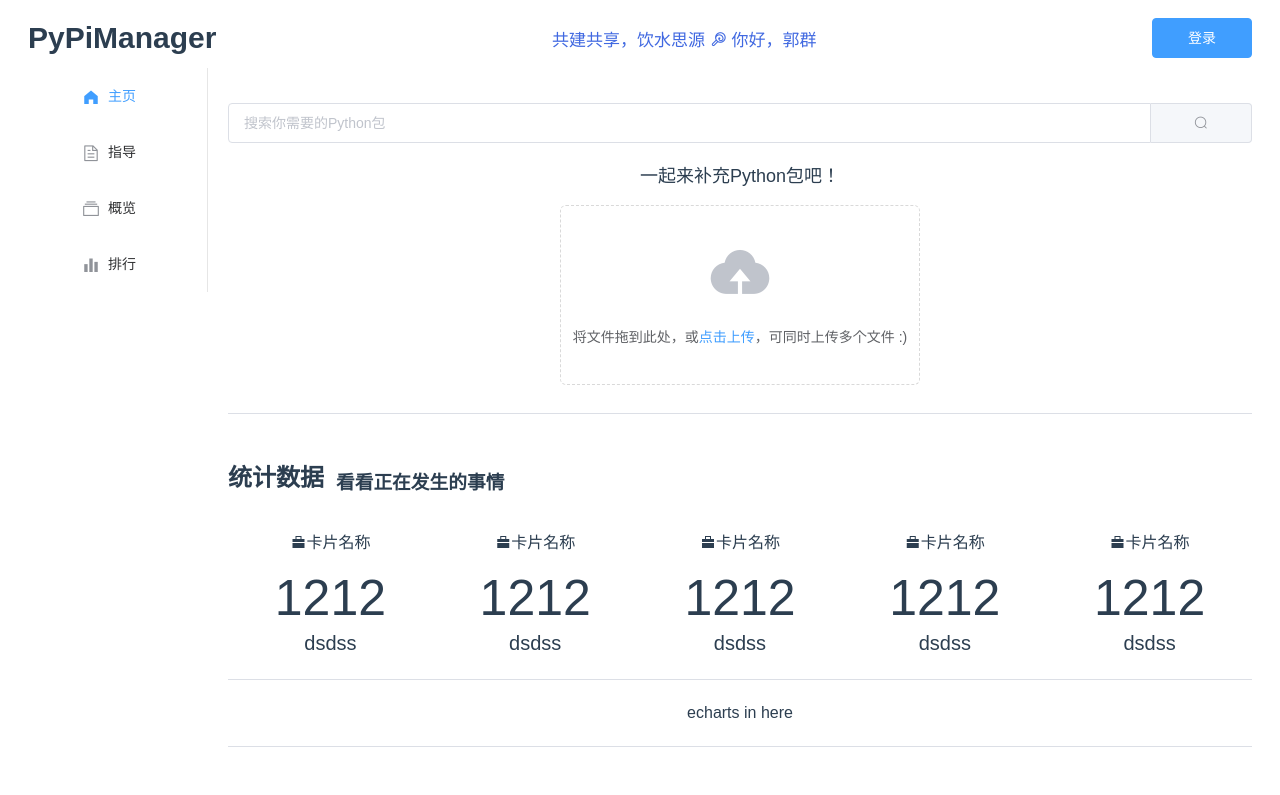
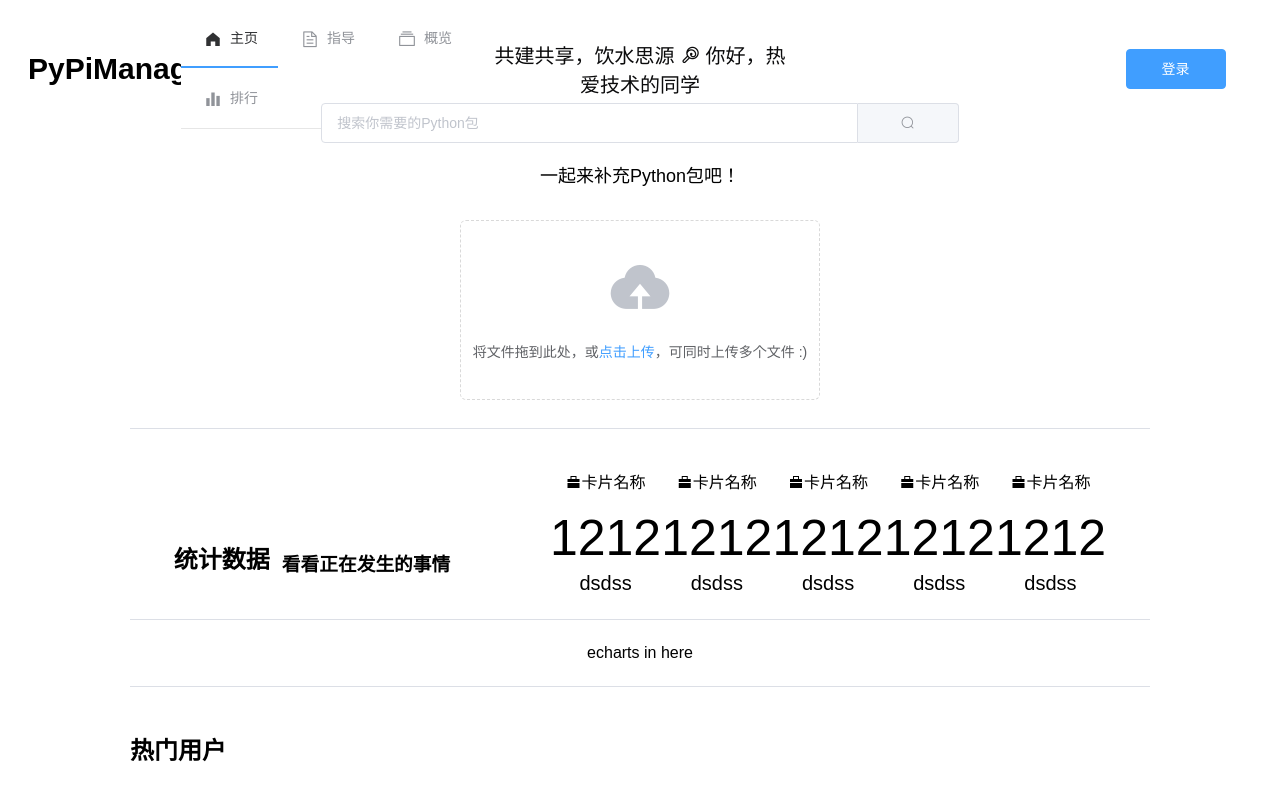
Before and after one commit to PyPiManager/pypimanager-frontend, a Vue app: page /home in a window 1280 px wide. Shown: the top 795 px of the page. Built offline with nearby package versions, Linux system fonts and the light colour scheme.

Commit message:
布局调整

```diff
--- a/src/App.vue
+++ b/src/App.vue
@@ -1,33 +1,24 @@
 <template>
-  <el-container class="main-container">
+  <el-container>
     <el-header>
       <Header :userName="userName"></Header>
     </el-header>
-    <!-- <el-divider></el-divider> -->
-    <el-container>
-      <el-aside width="200px">
-        <Menu></Menu>
-      </el-aside>
-      <el-container>
     <el-main>
-          <div v-if="$route.path == '/home'"><Home></Home></div>
+      <div v-if="$route.path == '/home'">
+        <Home></Home>
+      </div>
       <div v-else-if="$route.path == '/guide'"><Guide></Guide></div>
-          <div v-else-if="$route.path == '/packages'">
-            <Packages></Packages>
-          </div>
+      <div v-else-if="$route.path == '/packages'"><Packages></Packages></div>
       <div v-else-if="$route.path == '/rank'"><Rank></Rank></div>
     </el-main>
     <el-footer>
       <Footer></Footer>
     </el-footer>
   </el-container>
-    </el-container>
-  </el-container>
 </template>
 
 <script>
 import Header from "@/components/Header.vue";
-import Menu from "@/components/Menu.vue";
 import Footer from "@/components/Footer.vue";
 import Home from "@/views/Home.vue";
 import Guide from "@/views/Guide.vue";
@@ -38,7 +29,6 @@
   name: "App",
   components: {
     Header,
-    Menu,
     Footer,
     Home,
     Guide,
@@ -47,7 +37,7 @@
   },
   data() {
     return {
-      userName: "郭群",
+      userName: "热爱技术的同学",
     };
   },
 };
@@ -59,26 +49,9 @@
   -webkit-font-smoothing: antialiased;
   -moz-osx-font-smoothing: grayscale;
   text-align: center;
-  color: #2c3e50;
-  height: 100vh;
-}
-
-.main-container {
-  height: 100vh;
 }
 
 .el-header {
-  display: flex;
-  justify-content: space-between;
-  padding-left: 0;
-  align-items: center;
-}
-
-.el-main {
-  /* background-color: burlywood; */
-}
-
-.el-footer {
-  /* background-color: cornsilk; */
+  height: 100px;
 }
 </style>
--- a/src/components/Footer.vue
+++ b/src/components/Footer.vue
@@ -1,17 +1,15 @@
 <template>
+  <div>
     <span>@2019-2021 Coright: fh test department</span>
-    <br>
+    <br />
     <span>建议意见、问题反馈请联系 郭群（X2590）</span>
+  </div>
 </template>
-
 
 <script>
 export default {
-    name: 'Footer'
-}
+  name: "Footer",
+};
 </script>
 
-
-<style scope>
-
-</style>
+<style scope></style>
--- a/src/components/Header.vue
+++ b/src/components/Header.vue
@@ -1,24 +1,33 @@
 <template>
-  <div>
-    <span id="title-name">PyPiManager</span>
-  </div>
-  <div>
-    <span id="slogan"
-      >共建共享，饮水思源 <span class="el-icon-lollipop"></span> 你好，{{
-        userName
-      }}</span
-    >
-  </div>
-  <div>
-    <el-button type="primary">登录</el-button>
-  </div>
+  <el-row>
+    <el-col :span="3">
+      <span id="title-name">PyPiManager</span>
+    </el-col>
+    <el-col :span="6">
+      <Menu></Menu>
+    </el-col>
+    <el-col :span="6">
+      <span id="slogan">
+        共建共享，饮水思源
+        <span class="el-icon-lollipop"></span> 你好，{{ userName }}
+      </span>
+    </el-col>
+    <el-col :span="3" :offset="6">
+      <el-button type="primary">登录</el-button>
+    </el-col>
+  </el-row>
 </template>
 
 <script>
+import Menu from "@/components/Menu.vue";
+
 export default {
-  name: "Header",
   props: {
     userName: String,
+  },
+  name: "Header",
+  components: {
+    Menu,
   },
 };
 </script>
@@ -29,8 +38,16 @@
   font-weight: bold;
 }
 
+.el-row {
+  align-items: center;
+  justify-content: flex-start;
+}
+
 #slogan {
-  font-size: 17px;
-  color: royalblue;
-}</style
->>
+  font-size: 20px;
+  color: rgb(11, 11, 12);
+}
+/* .el-col {
+  display: flex;
+} */
+</style>
--- a/src/components/Menu.vue
+++ b/src/components/Menu.vue
@@ -1,8 +1,5 @@
 <template>
-  <el-menu
-    default-active="home"
-    router
-  >
+  <el-menu default-active="home" mode="horizontal" router>
     <el-menu-item index="home">
       <i class="el-icon-s-home"></i>
       <template #title>主页</template>
@@ -28,7 +25,4 @@
 };
 </script>
 
-
-<style scoped>
-
-</style>
+<style scoped></style>
--- a/src/components/Search.vue
+++ b/src/components/Search.vue
@@ -1,11 +1,13 @@
 <template>
-  <div style="margin-top: 15px">
-    <el-input placeholder="搜索你需要的Python包" v-model="search">
-      <template #append>
-        <el-button icon="el-icon-search"></el-button>
-      </template>
-    </el-input>
-  </div>
+  <el-row>
+    <el-col :span="15" style="margin-top: 15px">
+      <el-input placeholder="搜索你需要的Python包" v-model="search">
+        <template #append>
+          <el-button icon="el-icon-search"></el-button>
+        </template>
+      </el-input>
+    </el-col>
+  </el-row>
 </template>
 
 <script>
@@ -21,9 +23,6 @@
 </script>
 
 <style>
-.el-input {
-  width: 70%;
-}
 .el-button {
   width: 100px;
 }
--- a/src/components/Statistics.vue
+++ b/src/components/Statistics.vue
@@ -1,5 +1,5 @@
 <template>
-  <div id="container">
+  <el-row>
     <div id="title">
       <el-space :size="12" spacer="|">
         <h2>统计数据</h2>
@@ -15,7 +15,7 @@
       <StatCard></StatCard>
       <StatCard></StatCard>
     </div>
-  </div>
+  </el-row>
 </template>
 
 <script>
@@ -34,10 +34,6 @@
   display: flex;
 }
 
-#container {
-  flex-direction: column;
-}
-
 #title {
   justify-content: flex-start;
   flex-direction: row;
--- a/src/components/Upload.vue
+++ b/src/components/Upload.vue
@@ -1,8 +1,9 @@
 <template>
-  <div>
+  <el-row>
+    <el-col :span="20">
       <p id="slogan">一起来补充Python包吧！</p>
-  </div>
-  <div style="margin-top: 15px">
+    </el-col>
+    <el-col :span="20" style="margin-top: 15px">
       <el-upload
         class="upload"
         drag
@@ -21,7 +22,8 @@
         </div>
       </template> -->
       </el-upload>
-  </div>
+    </el-col>
+  </el-row>
 </template>
 
 <style scoped>
--- a/src/views/Home.vue
+++ b/src/views/Home.vue
@@ -1,16 +1,17 @@
 <template>
-  <div class="home">
-    <div>
-      <Search></Search>
+  <el-row>
+    <el-col :span="20">
+      <Search :userName="userName"></Search>
       <Upload></Upload>
+      <el-row :align="middle" :justify="start"> </el-row>
       <el-divider></el-divider>
       <Statistics></Statistics>
       <el-divider></el-divider>
       <Trend></Trend>
       <el-divider></el-divider>
       <UploaderRank></UploaderRank>
-    </div>
-  </div>
+    </el-col>
+  </el-row>
 </template>
 
 <script>
@@ -23,6 +24,9 @@
 
 export default {
   name: "Home",
+  props: {
+    userName: String,
+  },
   components: {
     Search,
     Upload,
@@ -34,17 +38,7 @@
 </script>
 
 <style scoped>
-/* .bottom {
-  display: flex;
-  flex-direction: row;
-  justify-content: space-between;
+.el-row {
+  justify-content: space-around;
 }
-
-.hot-user {
-  width: 45%;
-}
-
-.trend {
-  width: 45%;
-} */
 </style>
```
Lines whose indentation alone changed are shown as unchanged.
